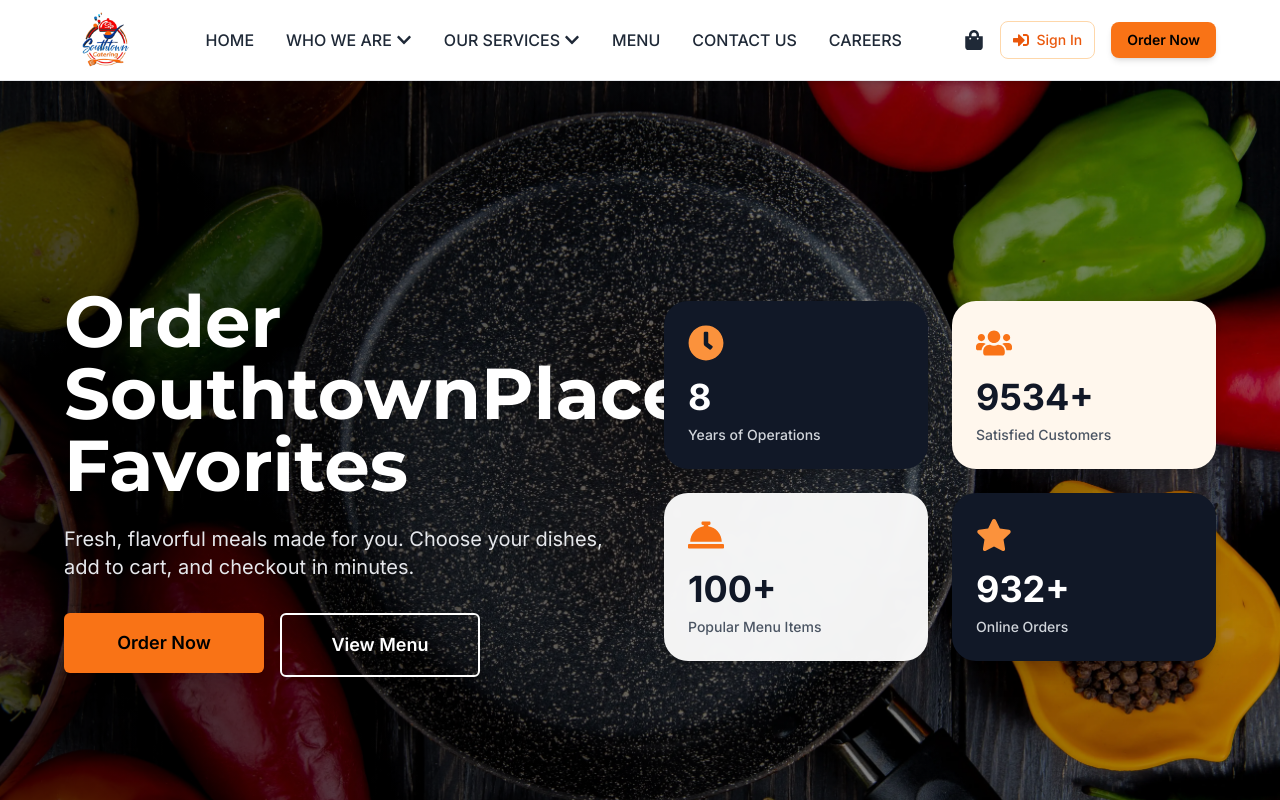
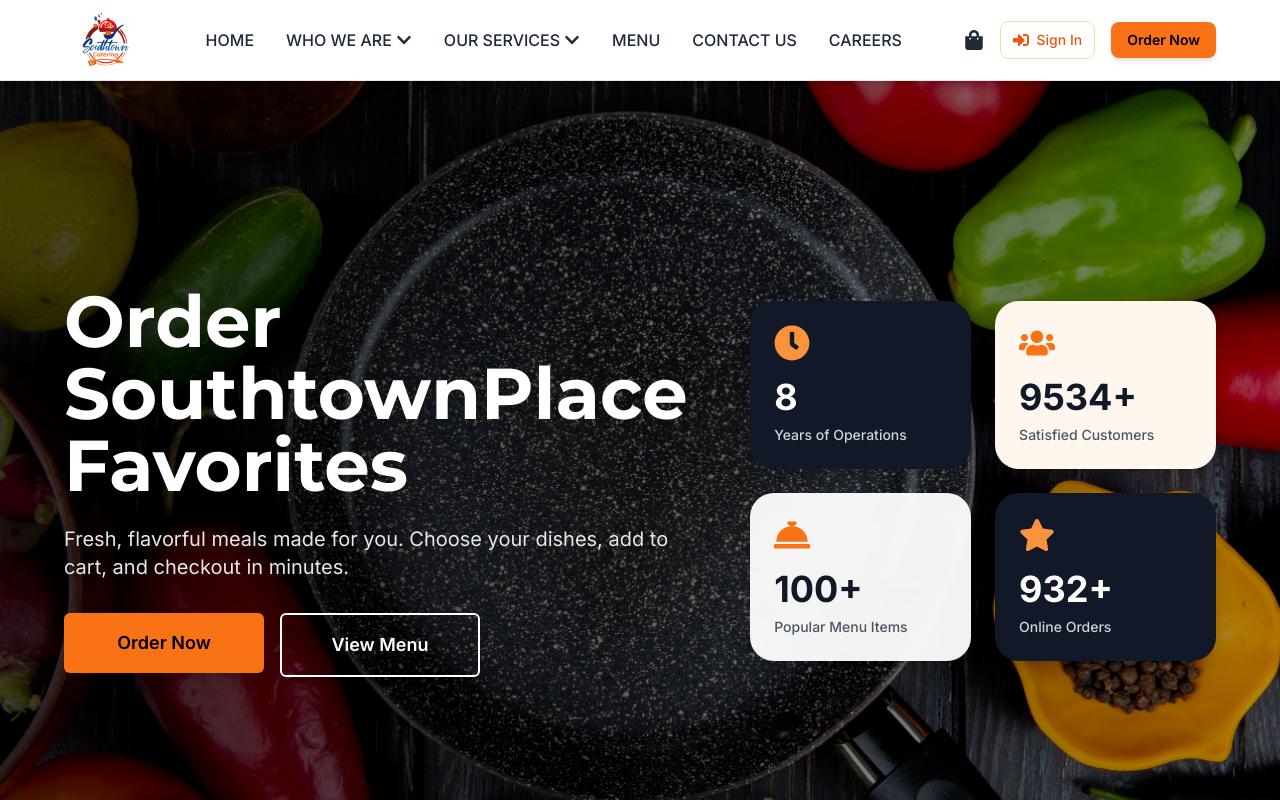
Before and after one commit to Noladmin/SouthPlace-Ecommerce, a Next.js app: page / in a window 1280 px wide. Shown: the top 800 px of the page. Built offline with nearby package versions, Linux system fonts and the light colour scheme; no server answers; the database is empty.

Commit message:
Fixed Hero Section Text

```diff
--- a/components/UI/Hero.tsx
+++ b/components/UI/Hero.tsx
@@ -43,7 +43,7 @@ export default function Hero({
   stats = []
 }: HeroProps) {
   return (
-      <section className={`relative ${showButtons ? 'min-h-[600px] md:h-screen' : 'h-[60vh]'} flex items-center overflow-hidden`}>
+      <section className={`relative ${showButtons ? 'min-h-[720px] lg:min-h-screen py-24 md:py-28' : 'min-h-[60vh] py-20'} flex items-center overflow-hidden`}>
       {/* Background Image */}
       <div className="absolute inset-0 z-0">
         {backgroundImages && backgroundImages.length > 0 ? (
@@ -64,10 +64,10 @@ export default function Hero({
 
       {/* Content Container */}
       <div className="max-w-7xl mx-auto px-4 md:px-6 lg:px-12 xl:px-16 relative z-20">
-        <div className={`flex flex-col ${showStats ? 'lg:grid lg:grid-cols-2 gap-8 lg:gap-12' : ''} items-center`}>
+        <div className={`flex flex-col ${showStats ? 'lg:grid lg:grid-cols-[minmax(0,1.15fr)_minmax(320px,0.85fr)] gap-10 lg:gap-14' : ''} items-center lg:items-center`}>
 
           {/* Text Content */}
-          <div className={`text-white ${!showStats ? 'text-center mx-auto max-w-4xl' : 'text-center lg:text-left w-full'}`}>
+          <div className={`text-white ${!showStats ? 'text-center mx-auto max-w-4xl' : 'text-center lg:text-left w-full max-w-3xl'}`}>
         <motion.div
           initial={{ opacity: 0, y: 30 }}
           animate={{ opacity: 1, y: 0 }}
@@ -84,11 +84,11 @@ export default function Hero({
                 </motion.p>
               )}
 
-              <motion.h1
+                <motion.h1
                 initial={{ opacity: 0, y: 20 }}
                 animate={{ opacity: 1, y: 0 }}
                 transition={{ delay: 0.3, duration: 0.6 }}
-                className={`font-bold mb-6 leading-tight ${showStats ? 'text-4xl md:text-6xl lg:text-7xl' : 'text-4xl md:text-6xl'}`}
+                className={`font-bold mb-6 leading-[1.05] ${showStats ? 'text-4xl md:text-5xl lg:text-6xl xl:text-7xl' : 'text-4xl md:text-6xl'}`}
               >
                 {title}
               </motion.h1>
@@ -98,7 +98,7 @@ export default function Hero({
                   initial={{ opacity: 0, y: 20 }}
                   animate={{ opacity: 1, y: 0 }}
                   transition={{ delay: 0.4, duration: 0.6 }}
-                  className={`text-lg md:text-xl text-gray-200 mb-8 ${!showStats && 'max-w-3xl mx-auto'}`}
+                  className={`text-lg md:text-xl text-gray-200 mb-8 ${!showStats ? 'max-w-3xl mx-auto' : 'max-w-2xl lg:mx-0'}`}
                 >
                   {description}
                 </motion.p>
@@ -137,7 +137,7 @@ export default function Hero({
 
           {/* Statistics Cards (Bento Grid) */}
           {showStats && stats.length > 0 && (
-            <div className="grid grid-cols-1 sm:grid-cols-2 gap-4 md:gap-6 mt-8 lg:mt-0 w-full max-w-md sm:max-w-2xl lg:max-w-none">
+            <div className="grid grid-cols-1 sm:grid-cols-2 gap-4 md:gap-6 mt-10 lg:mt-0 w-full max-w-md sm:max-w-2xl lg:max-w-none self-stretch lg:self-center">
               {stats.map((stat, index) => (
                 <motion.div
                   key={index}
```
